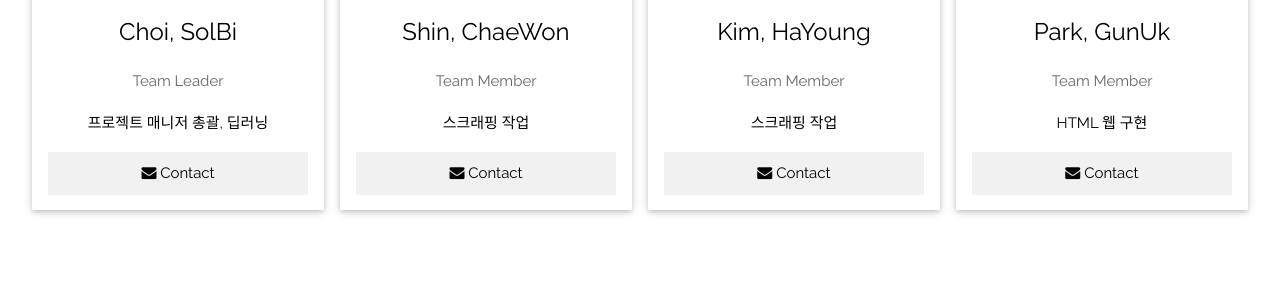
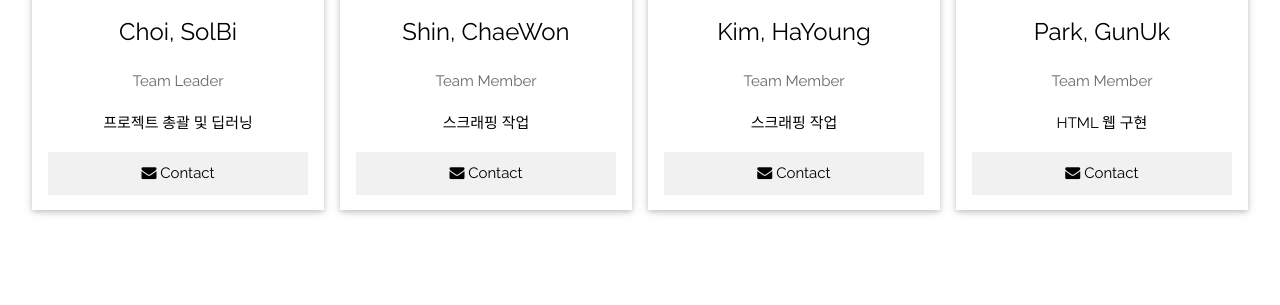
Before and after one commit to SolbiChoi/TeamProject, a Django app: page / in a window 1280 px wide. Shown: the part 1315-1620 px from the top of the page. Run offline with Django 3.2, Linux system fonts and the light colour scheme.

Commit message:
박건욱 12일 수정

```diff
--- a/templates/main_home.html
+++ b/templates/main_home.html
@@ -119,7 +119,7 @@ form { display: inline;}
         <div class="w3-container w3-center">
           <h3>Choi, SolBi</h3>
           <p class="w3-opacity">Team Leader</p>
-          <p>프로젝트 매니저 총괄, 딥러닝</p>
+          <p>프로젝트 총괄 및 딥러닝</p>
           <p><button class="w3-button w3-light-grey w3-block" onclick="location.href='https://github.com/SolbiChoi'" target="_blank"><i class="fa fa-envelope"></i> Contact</button></p>
         </div>
       </div>
```
